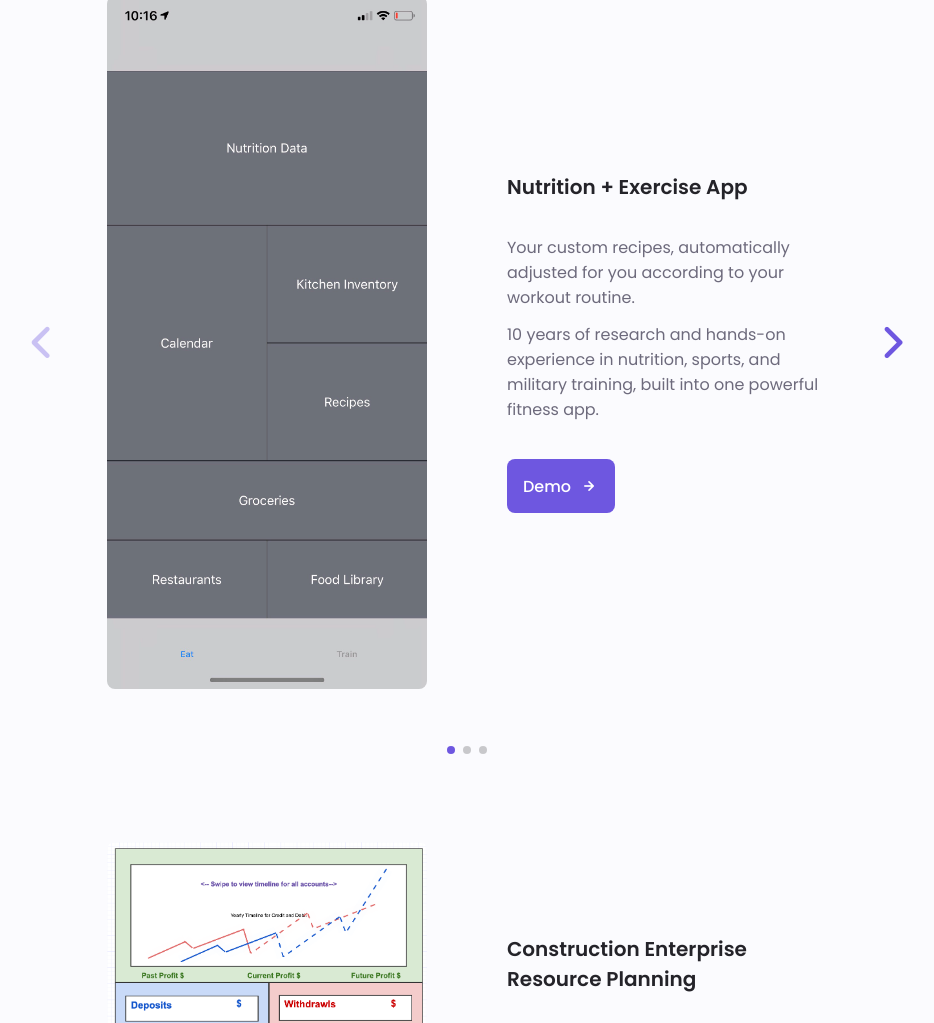
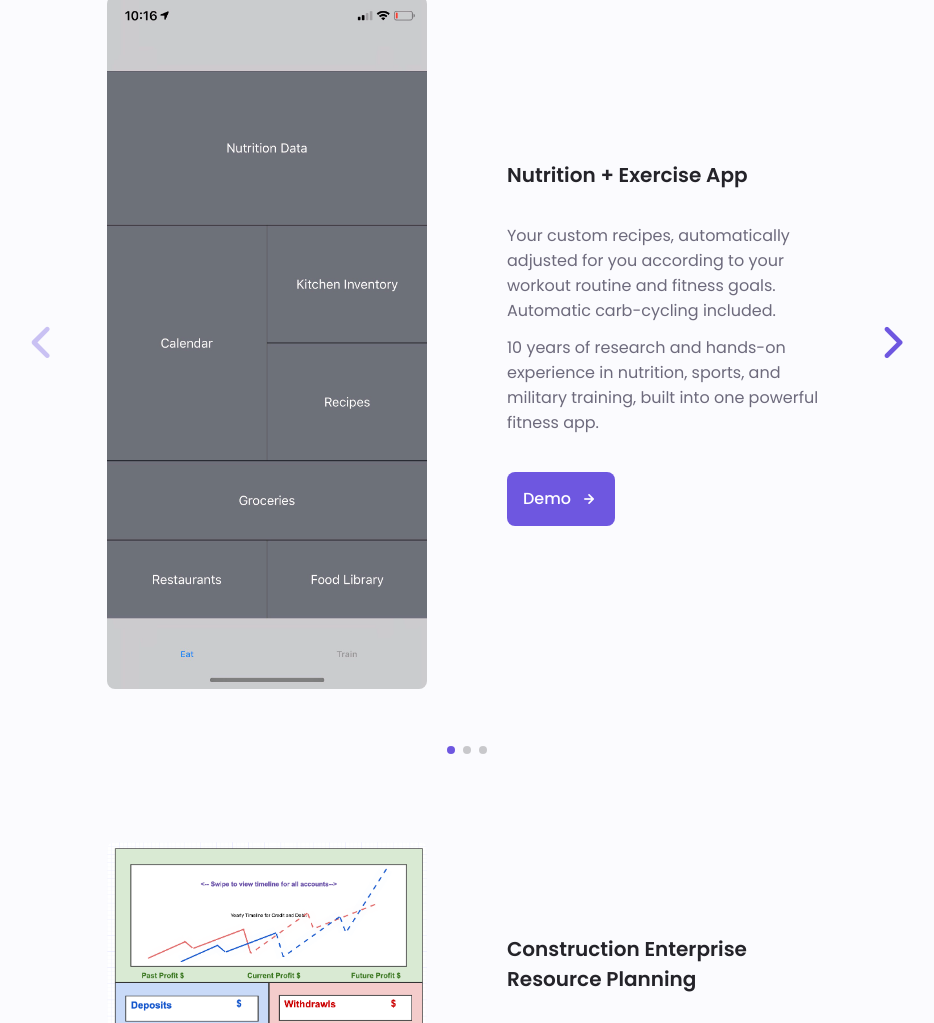
Before and after one commit to e-guerrero/e-guerrero.github.io, a plain HTML site: page index.html in a window 1280 px wide. Shown: the part 2808-3831 px from the top of the page, without its empty margins (173-1107 px from the left). Drawn offline with nearby package versions, Linux system fonts and the light colour scheme; no server answers.

Commit message:
Edit text

```diff
--- a/index.html
+++ b/index.html
@@ -380,7 +380,7 @@
                             <div class="portfolio__data">
                                 <h3 class="portfolio__title">Nutrition + Exercise App</h3>
                                 <div>&nbsp;</div>
-                                <p class="portfolio__description">Your custom recipes, automatically adjusted for you according to your workout routine.</p>
+                                <p class="portfolio__description">Your custom recipes, automatically adjusted for you according to your workout routine and fitness goals. Automatic carb-cycling included.</p>
                                 <p class="portfolio__description">10 years of research and hands-on experience in nutrition, sports, and military training, built into one powerful fitness app.</p>
                                 <div>&nbsp;</div>
                                 <a  class="button button--flex button--small portfolio__button">
```
